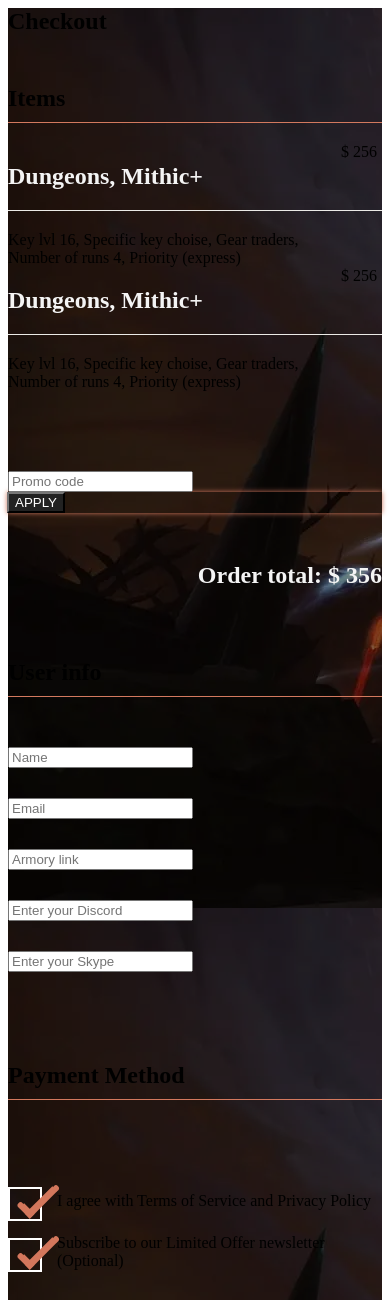
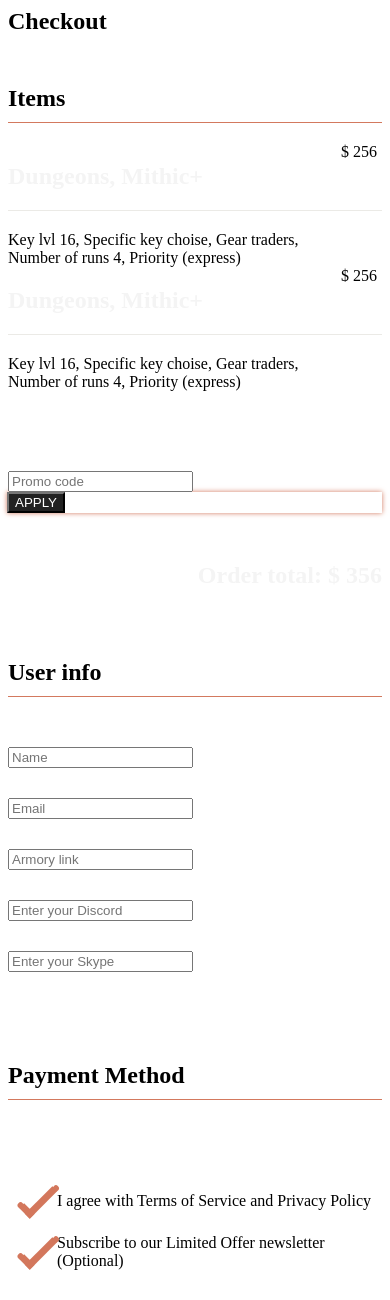
Before and after one commit to GradenD/lfg, a PHP site: page /pages/checkout.php in a window 390 px wide. Shown: the top 1300 px of the page. Run offline with PHP 8.4, Linux system fonts and the light colour scheme.

Commit message:
color fon mobile checkout

```diff
--- a/css/checkout.css
+++ b/css/checkout.css
@@ -1,10 +1,6 @@
-.checkout-img{
-	background-image: linear-gradient( rgba(0, 0, 0, 0.5), rgba(0, 0, 0, 0.5) ), url(/img/fon-wow.webp);
-}
-
-@media (max-width: 991px) {
+@media (min-width: 991px) {
 	.checkout-img{
-		background-image: linear-gradient( rgba(0, 0, 0, 0.5), rgba(0, 0, 0, 0.5) ), url(/img/wow-fon.webp);
+		background-image: linear-gradient( rgba(0, 0, 0, 0.5), rgba(0, 0, 0, 0.5) ), url(/img/fon-wow.webp);
 	}
 }
 
--- a/css/main.less
+++ b/css/main.less
@@ -22,6 +22,10 @@ body {
 	}
 
 	.works-img{
+		background: @section-color;
+	}
+
+	.checkout-img{
 		background: @section-color;
 	}
 }
--- a/css/product.css
+++ b/css/product.css
@@ -28,10 +28,6 @@
     background-color: #222;
     padding: 20px 5px;
 	padding-bottom: 40px;
-}
-
-.config-color{
-
 }
 
 .config-head {
```
Also changed, not shown: img/wow-fon.webp (deleted), 1 other file.
